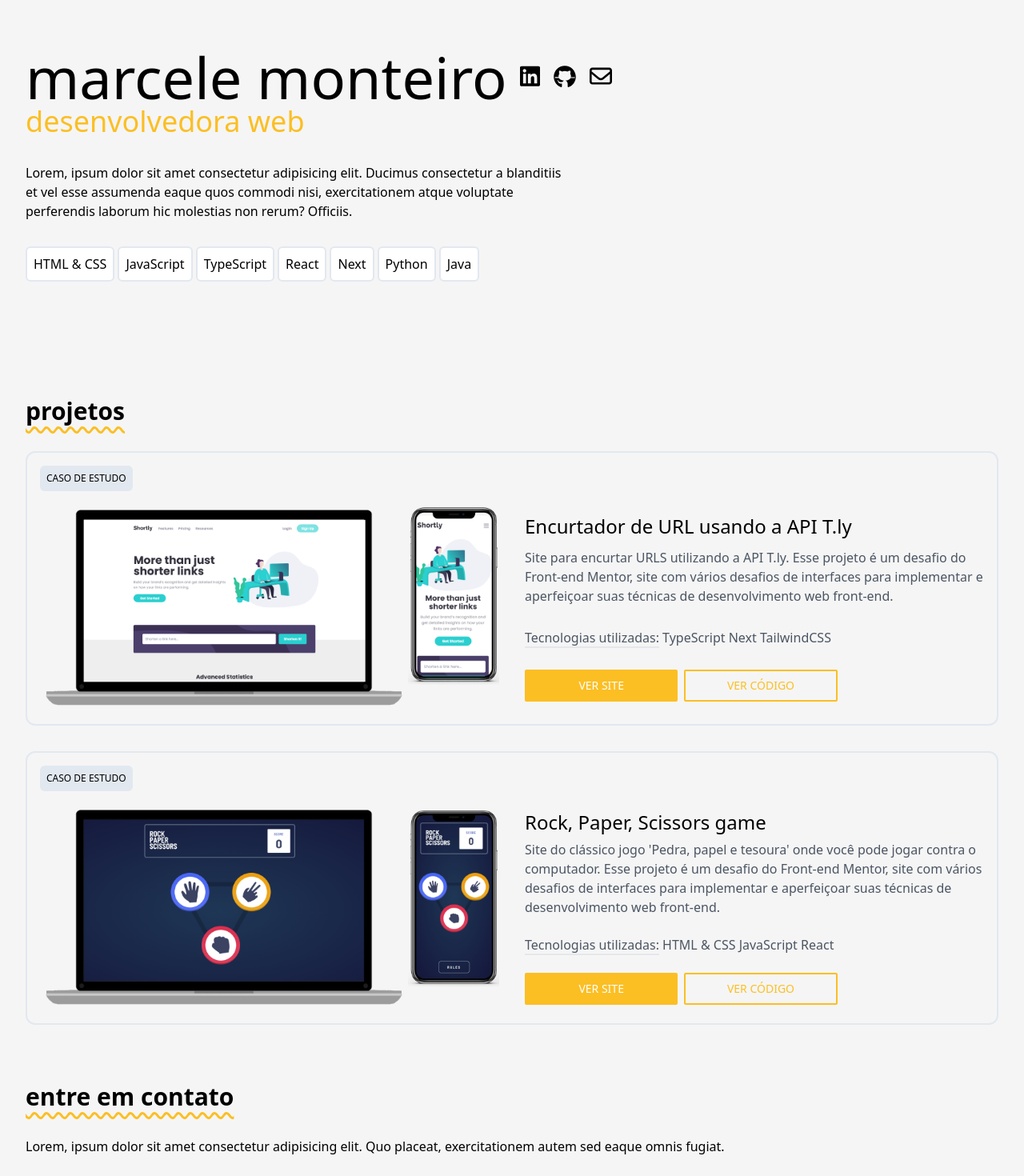
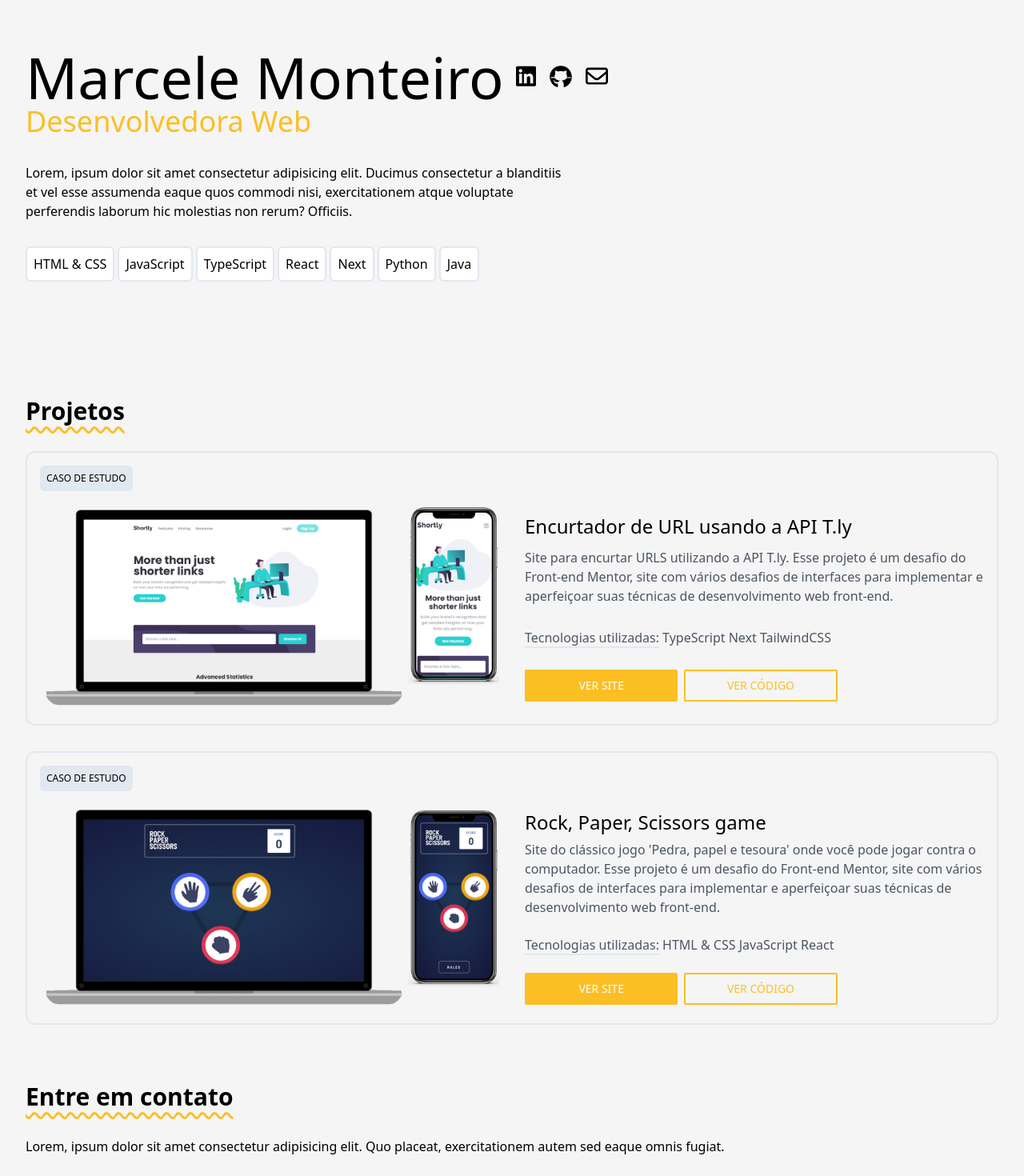
Before and after one commit to marcelemonteiro/marcelemonteiroportfolio, a Next.js app: page /pt in a window 1280 px wide. Shown: the part 140-1610 px from the top of the page at 80% size. Built offline with nearby package versions, Linux system fonts and the light colour scheme.

Commit message:
Fix texts and update favicon

```diff
--- a/components/Hero.tsx
+++ b/components/Hero.tsx
@@ -10,7 +10,7 @@ export default function Hero() {
   return (
     <div className="mx-auto py-20 md:py-32 px-8">
       <div className="flex items-center justify-center sm:justify-start gap-4">
-        <h2 className="text-5xl md:text-7xl">marcele monteiro</h2>
+        <h2 className="text-5xl md:text-7xl">Marcele Monteiro</h2>
 
         <div className="flex flex-col sm:flex-row py-4 md:py-0 gap-4">
           <a target="_blank" href="/">
--- a/messages/en.json
+++ b/messages/en.json
@@ -1,6 +1,6 @@
 {
   "Index": {
-    "subtitle": "web developer",
+    "subtitle": "Web Developer",
     "greeting": "Hi",
     "introduction": "Welcome to my portfolio!",
     "homepage": "Home",
@@ -15,7 +15,7 @@
     "contactTitle": "Get in touch"
   },
   "Projects": {
-    "title": "projects",
+    "title": "Projects",
     "rock-paper-scissors": "Rock, Paper, Scissors game",
     "rock-paper-scissors-description": "Website for the classic game 'Rock, Paper, Scissors' where you can play against the computer. This project is a challenge from Front-end Mentor, a website with several interface challenges to implement and improve your front-end web development techniques.",
     "shortly": "URL Shortener using T.ly API",
--- a/messages/pt.json
+++ b/messages/pt.json
@@ -1,6 +1,6 @@
 {
   "Index": {
-    "subtitle": "desenvolvedora web",
+    "subtitle": "Desenvolvedora Web",
     "greeting": "Olá",
     "introduction": "Seja bem-vindo(a) ao meu portfólio!",
     "homepage": "Página Inicial",
@@ -12,10 +12,10 @@
     "title": "Sobre mim",
     "aboutMe": "Sempre tive muito apreço por construção de interfaces, desde criar simples temas no tumblr ou no blogspot (bons tempos...) a criar site mais complexos com frontend e backend. Também me interesso muito por questões como experiência do usuário, acessibilidade e código limpo, tento sempre demonstrar isso nos meus códigos e projetos.\nAtualmente curso Sistemas de Informação na Universidade Veiga de Almeida com previsão de término para Junho de 2025.\nDesde de dezembro de 2021 faço estágio em desenvolvimento web front-end no Ministério Público do Estado do Rio de Janeiro (MPRJ) no setor GADG, onde pude participar ativamente do projeto Parque Digital - uma ferramente para auxiliar o promotor nas suas tarefas diárias.",
     "pdfButton": "Baixar currículo em PDF",
-    "contactTitle": "entre em contato"
+    "contactTitle": "Entre em contato"
   },
   "Projects": {
-    "title": "projetos",
+    "title": "Projetos",
     "rock-paper-scissors": "Rock, Paper, Scissors game",
     "rock-paper-scissors-description": "Site do clássico jogo 'Pedra, papel e tesoura' onde você pode jogar contra o computador. Esse projeto é um desafio do Front-end Mentor, site com vários desafios de interfaces para implementar e aperfeiçoar suas técnicas de desenvolvimento web front-end.",
     "shortly": "Encurtador de URL usando a API T.ly",
```
Also changed, not shown: 1 other file (tests, documents, lock files or other folders).
